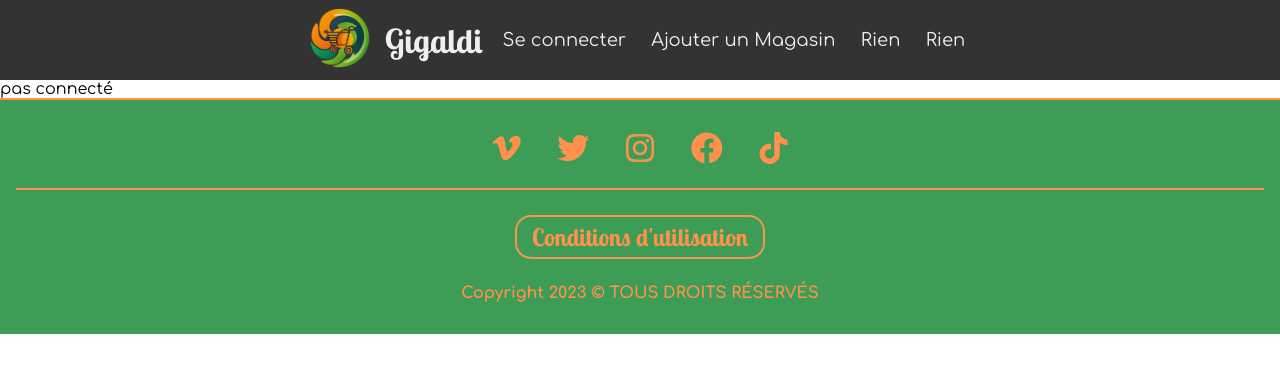
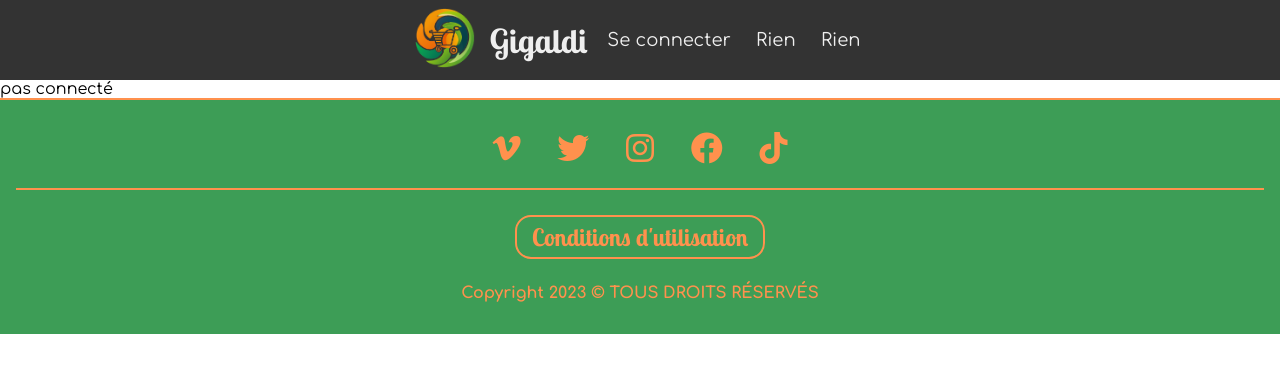
Before and after one commit to karl-lechartier/TTT, a PHP site: page /index.php in a window 1280 px wide. Shown: the top 373 px of the page. Run offline with PHP 8.4, Linux system fonts and the light colour scheme; data that the repository does not hold is empty.

Commit message:
modif header file account.php

```diff
--- a/header.php
+++ b/header.php
@@ -26,9 +26,9 @@ include "header_mini.php";
             <a href="login.php">Se connecter</a>
         <?php } else {?>
             <a href="account.php">Mon Compte</a>
+            <a href="ajout_magasin.php">Ajouter un Magasin</a>
         <?php }
         ?>
-        <a href="ajout_magasin.php">Ajouter un Magasin</a>
         <a href="">Rien</a>
         <a href="">Rien</a>
     </div>
```
